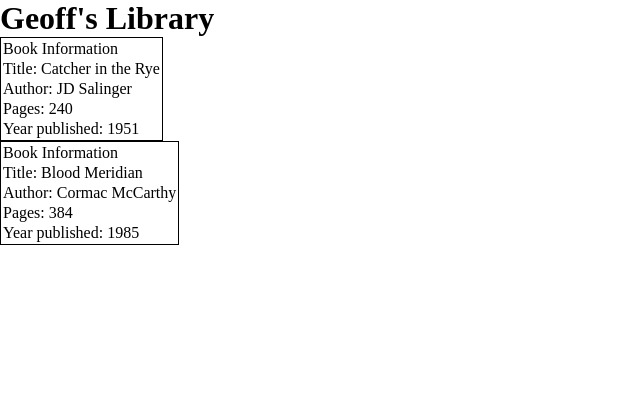
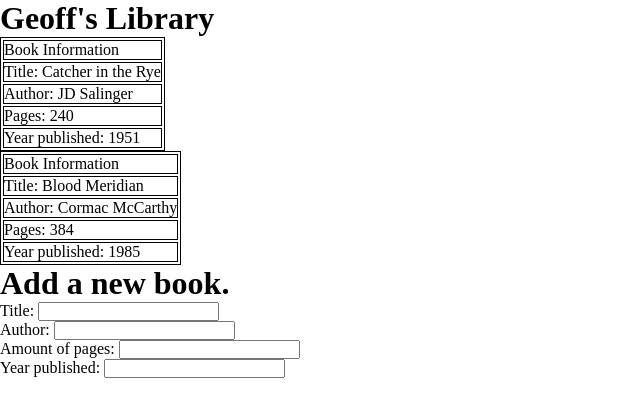
Before and after one commit to waitegeoff2/book-library, a plain HTML site: page index.html in a window 1280 px wide. Shown: the whole page, without its empty margins (0-640 px from the left). Drawn offline with Linux system fonts and the light colour scheme.

Commit message:
Add "add new book" form to HTML

```diff
--- a/index.html
+++ b/index.html
@@ -11,6 +11,40 @@
         <h1 class="page-header">Geoff's Library</h1>
     </div>
     <div class="book-list"></div>
+    <div class="new-book-form">
+        <div class="form-title">
+            <h1 class="new-book-form">Add a new book.</h1>
+        </div>
+
+        <!-- ADD FORM HERE -->
+         <form id="add-book">
+            <p>
+                <label for="title">
+                    <span id="add-book-title">Title: </span>
+                </label>
+                <input type="text" id="title" name="title" required>
+            </p>
+            <p>
+                <label for="author">
+                    <span id="add-book-author">Author: </span>
+                    <input type="text" id="author" name="author" required>
+                </label>
+            </p>
+            <p>
+                <label for="pages">
+                    <span id="add-book-pages">Amount of pages: </span>
+                </label>
+                <input type="text" id="pages" name="pages" required>
+            </p>
+            <p>
+                <label for="year">
+                    <span id="add-book-year">Year published: </span>
+                </label>
+                <input type="text" id="year" name="year" required>
+            </p>
+
+         </form>
+    </div>
     <script src="java-book.js"></script>
 </body>
 </html>
--- a/styles.css
+++ b/styles.css
@@ -3,6 +3,6 @@
     padding: 0;
 }
 
-table {
+table, td {
     border: 1px solid black;
 }
```
